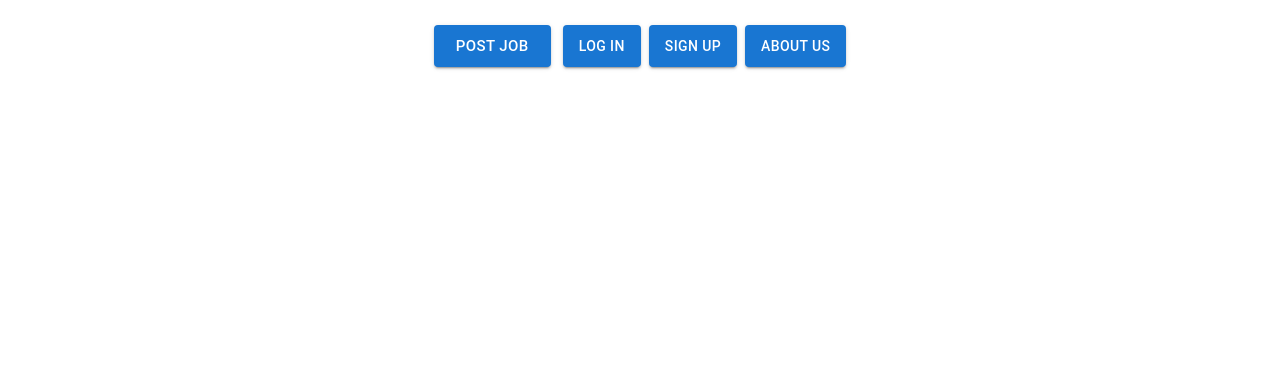
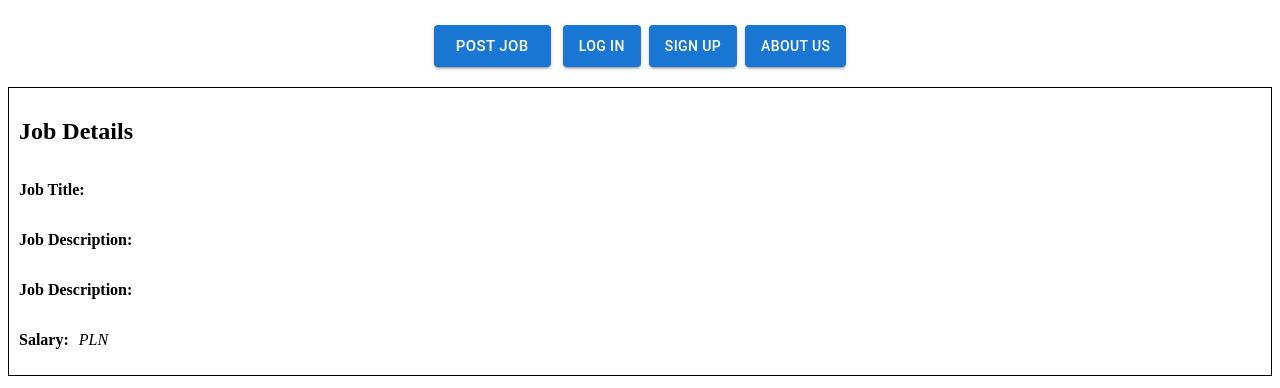
Before and after one commit to Shahidayatar/New_AWS_Infra, a React (Create React App) app: page / in a window 1280 px wide. Shown: the top 388 px of the page. Built offline with nearby package versions, Linux system fonts and the light colour scheme.

Commit message:
you can print the formout put to DOM

```diff
--- /dev/null
+++ b/src/Components/FormOutPut.jsx
@@ -0,0 +1,31 @@
+function FormOutPut({ formData }) {
+  return (
+    <div className="form-output">
+      <h2>Job Details</h2>
+
+      <div className="form-data">
+        <p className="label">Job Title:</p>
+        <p className="value">{formData.job_title}</p>
+      </div>
+
+      <div className="form-data">
+        <p className="label">Job Description:</p>
+        <p className="value">{formData.job_description}</p>
+        <p className="value">{formData.job_description}</p>
+      </div>
+
+      <div className="form-data">
+        <p className="label">Job Description:</p>
+        <p className="value">{formData.job_location}</p>
+      </div>
+
+      <div className="form-data">
+        <p className="label">Salary:</p>
+        <p className="value">{formData.job_salary} PLN</p>
+      </div>
+
+
+    </div>
+  );
+}
+export default FormOutPut;
--- a/src/Components/FormOutput.js
+++ /dev/null
@@ -1,4 +0,0 @@
-function FormOutPut(props) {
-  return <div>{console.log("dj")}</div>;
-}
-export default FormOutPut;
--- a/src/Components/Header.jsx
+++ b/src/Components/Header.jsx
@@ -4,18 +4,27 @@ import './header.css';
 import { useState } from 'react';
 import { useNavigate } from 'react-router-dom';
 import Modal from './Modal';
+import FormOutPut from './FormOutPut';
 
 const Header = () => {
   const [open, close] = useState(false);
+  const [formData, setFormData] = useState({});
   const navigate = useNavigate();
 
-  function ClickButton() {
+  const ClickButton = () => {
     close(true);
     navigate('/');
-  }
-   function CloseButton() {
+  };
+  const CloseButton = () => {
     close(false);
-  }
+  };
+
+    const handleFormSubmit = (formData) => {
+    setFormData(formData);
+
+
+  };
+
 
   return (
     <div>
@@ -32,16 +41,17 @@ const Header = () => {
         &nbsp;&nbsp;
         <Button variant="contained"> About Us</Button>
       </div>
+     <div>{  <FormOutPut formData={formData} />}</div>
       <div>
         {open ? (
           <div>
-
-            <div onClick={CloseButton} className="overlay">
-
-            </div>
-            <div><Modal></Modal></div>
+            <Modal
+              isOpen={open}
+              onClose={CloseButton}
+              onFormSubmit={handleFormSubmit}
+            ></Modal>
           </div>
-        ) : console.log('not working')}
+        ) : null}
       </div>
     </div>
   );
--- a/src/Components/Modal.js
+++ /dev/null
@@ -1,85 +0,0 @@
-import React from "react";
-
-import "./Modal.css";
-import "./form.css";
-import { useState } from "react";
-import TextField from '@material-ui/core/TextField';
-import Button from '@material-ui/core/Button';
-import Grid from '@material-ui/core/Grid';
-
-function Modal() {
-  const [formData, setFormData] = useState(false);
-  const handleChange = (event) => {
-    const { name, value } = event.target;
-    setFormData({ ...formData, [name]: value });
-  };
-  const handleSubmit = (event) => {
-    event.preventDefault();
-
-    console.log(formData);
-  };
-
-
-  return (
-
-        <div className="modal">
-          <form className="form" onSubmit={handleSubmit}>
-            <Grid container spacing={2}>
-              <Grid item xs={12}>
-                <TextField
-                  variant="outlined"
-                  required
-                  id="job-title"
-                  label="Job Title"
-                  name="job-title"
-                  fullWidth
-                  onChange={handleChange}
-                />
-              </Grid>
-              <Grid item xs={12}>
-                <TextField
-                  variant="outlined"
-                  required
-                  multiline
-                  minRows={6}
-                  id="job-description"
-                  label="Job Description"
-                  name="job-description"
-                  fullWidth
-                />
-              </Grid>
-              <Grid item xs={12}>
-                <TextField
-                  variant="outlined"
-                  required
-                  id="job-location"
-                  label="Job Location"
-                  name="job-location"
-                  onChange={handleChange}
-                  fullWidth
-                />
-              </Grid>
-              <Grid item xs={12}>
-                <TextField
-                  variant="outlined"
-                  required
-                  type="number"
-                  id="job-salary"
-                  label="Salary"
-                  name="job-salary"
-                  onChange={handleChange}
-                  fullWidth
-                />
-              </Grid>
-            </Grid>
-            <Button variant="contained" type="submit" className="submitButton">
-              Post Job
-            </Button>
-          </form>
-        </div>
-
-
-  );
-}
-
-export default Modal;
--- /dev/null
+++ b/src/Components/Modal.jsx
@@ -0,0 +1,94 @@
+import React from 'react';
+
+import './Modal.css';
+import './form.css';
+import { useState } from 'react';
+import TextField from '@material-ui/core/TextField';
+import Button from '@material-ui/core/Button';
+import Grid from '@material-ui/core/Grid';
+
+
+function Modal({ isOpen, onClose, onFormSubmit }) {
+  const [formData, setFormData] = useState({});
+
+  const handleChange = (event) => {
+  const { name, value } = event.target;
+  setFormData({ ...formData, [name]: value });
+  };
+
+  const handleSubmit = (event) => {
+    event.preventDefault();
+     onFormSubmit(formData);
+    onClose();
+       console.log(formData);
+  };
+
+  return (
+    <div>
+      <div className="overlay" onClick={onClose}></div>
+      <div className="modal">
+        <form className="form" onSubmit={handleSubmit}>
+          <Grid container spacing={2}>
+            <Grid item xs={12}>
+              <TextField
+                variant="outlined"
+                required
+                id="job-title"
+                label="Job Title"
+                name="job_title"
+
+                fullWidth
+                onChange={handleChange}
+              />
+            </Grid>
+            <Grid item xs={12}>
+              <TextField
+                variant="outlined"
+                required
+                multiline
+                minRows={6}
+                id="job-description"
+                label="Job Description"
+                name="job_description"
+
+                onChange={handleChange}
+                fullWidth
+              />
+            </Grid>
+            <Grid item xs={12}>
+              <TextField
+                variant="outlined"
+                required
+                id="job-location"
+                label="Job Location"
+                name="job_location"
+
+                onChange={handleChange}
+                fullWidth
+              />
+            </Grid>
+            <Grid item xs={12}>
+              <TextField
+                variant="outlined"
+                required
+                type="number"
+                id="job-salary"
+                label="Salary"
+                name="job_salary"
+
+                onChange={handleChange}
+                fullWidth
+              />
+            </Grid>
+          </Grid>
+          <Button variant="contained" type="submit" className="submitButton">
+            Post Job
+          </Button>
+        </form>
+
+      </div>
+    </div>
+  );
+}
+
+export default Modal;
--- a/src/Components/form.css
+++ b/src/Components/form.css
@@ -15,3 +15,29 @@
   box-shadow: 0px 0px 18px 0px rgba(0, 0, 0, 0.75);
 
 }
+
+
+
+
+
+/* ===================================FORMOUT STYLEING =================================================*/
+
+.form-output {
+  border: 1px solid black;
+  padding: 10px;
+  margin-top: 20px;
+}
+
+.form-data {
+  display: flex;
+
+}
+
+.label {
+  font-weight: bold;
+  margin-right: 10px;
+}
+
+.value {
+  font-style: italic;
+}
```
